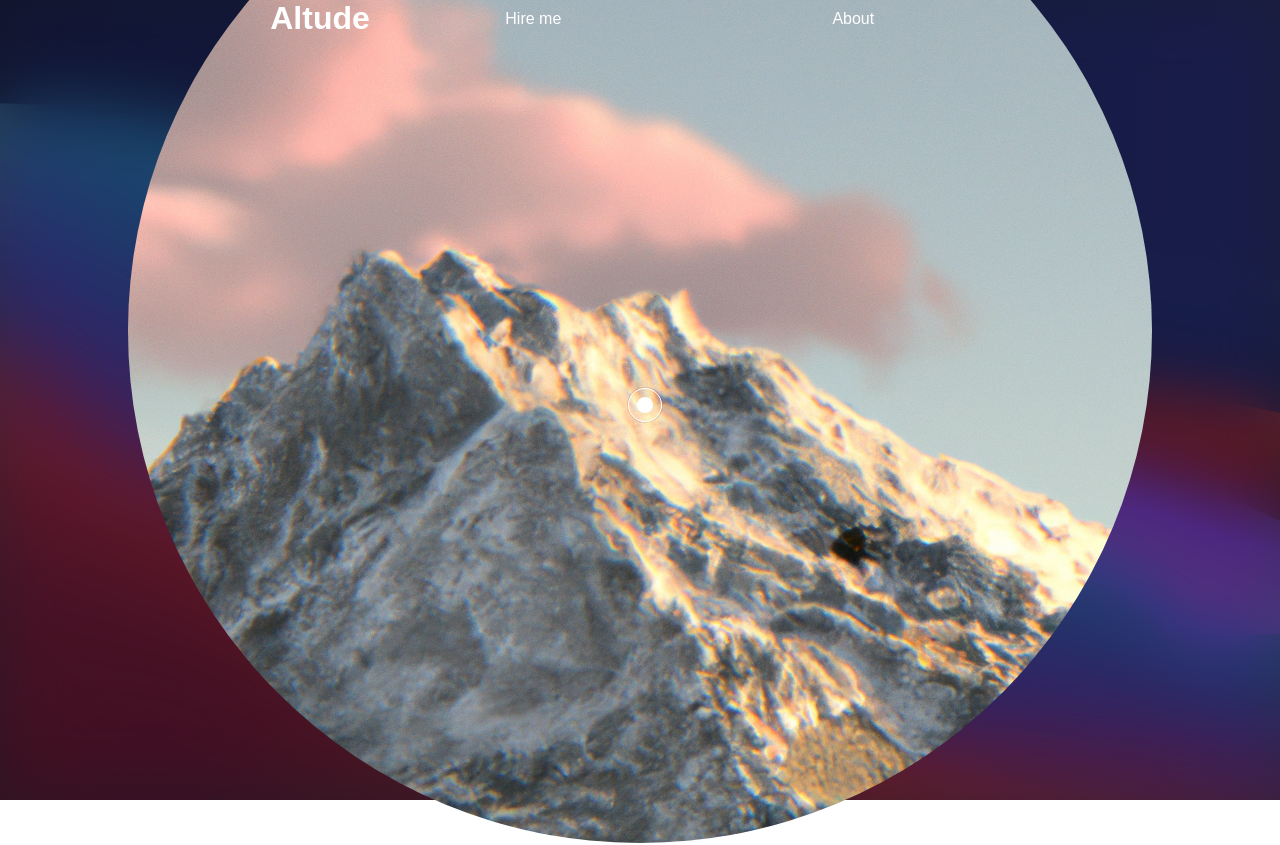
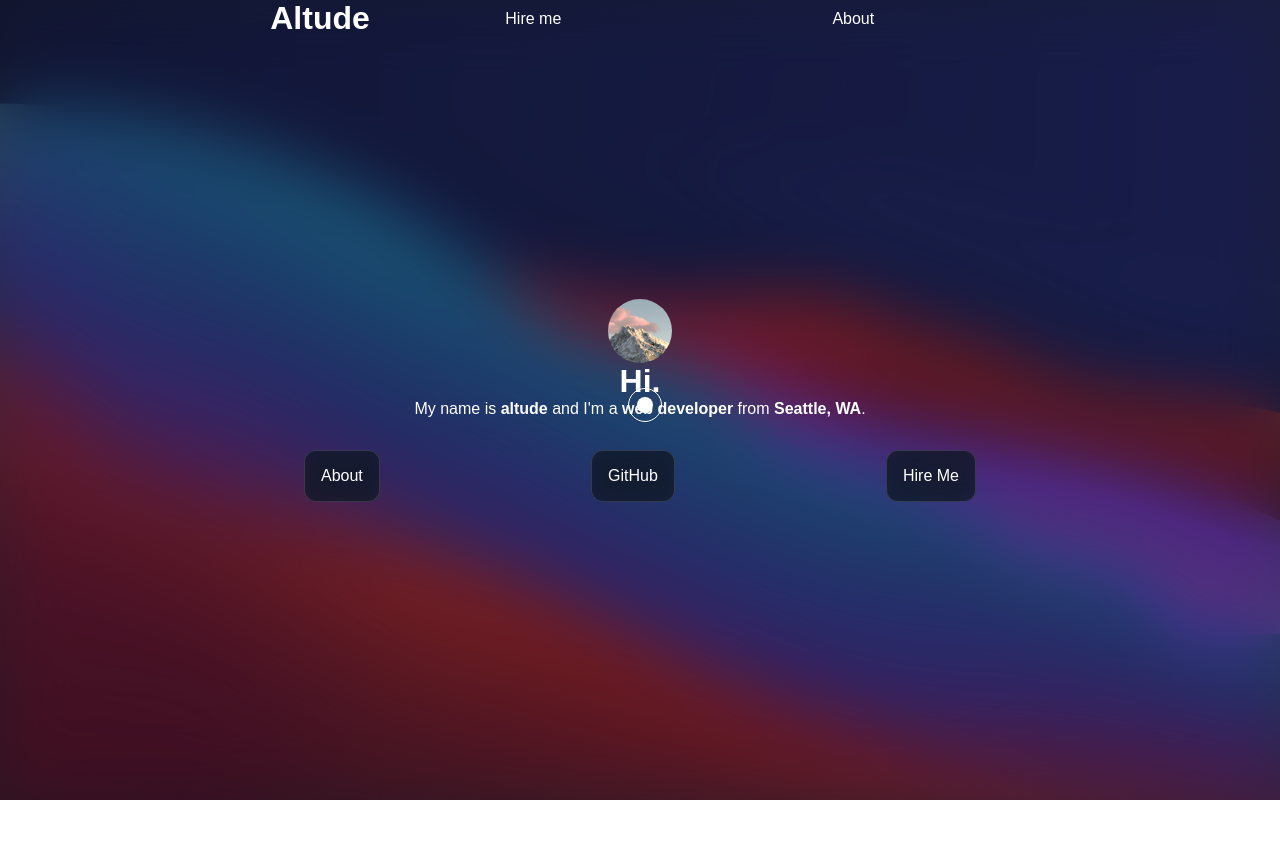
Before and after one commit to itslevir/www, a SvelteKit app: page / in a window 1280 px wide. Shown: the top 845 px of the page. After the commit the page ends 800 px from the top, so only its background shows below. Built offline with nearby package versions, Linux system fonts and the light colour scheme.

Commit message:
💄 limit width and height of image

```diff
--- a/src/routes/+page.svelte
+++ b/src/routes/+page.svelte
@@ -9,7 +9,7 @@
 </svelte:head>
 
 <div class="home">
-	<img src={avatar} alt="altude" class="icon" />
+	<img src={avatar} alt="altude" class="icon" width={64} height={64} />
 	<h1>Hi.</h1>
 	<p>
 		My name is <strong>altude</strong> and I'm a <strong>web developer</strong> from
```
